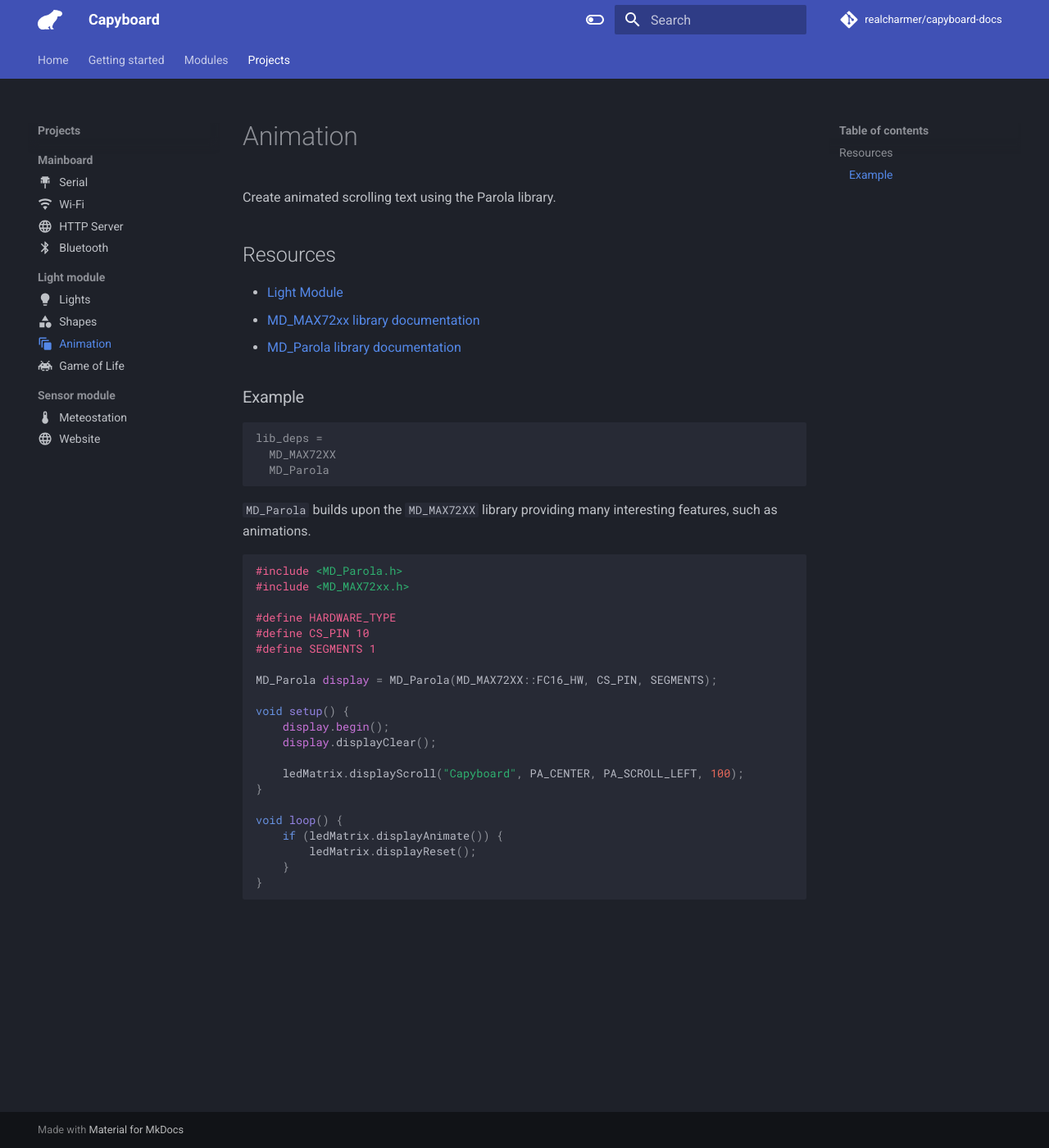
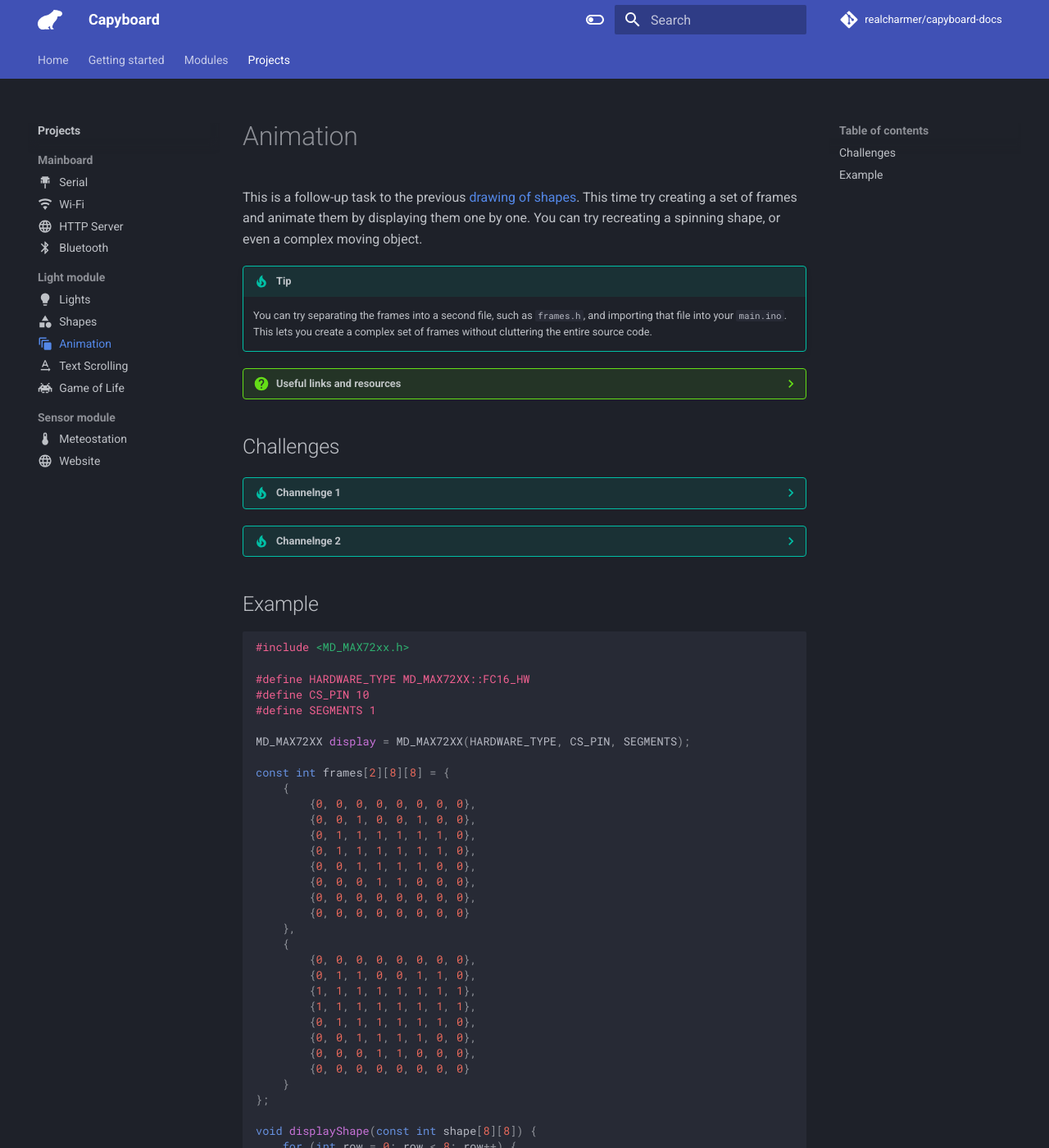
Before and after one commit to realcharmer/capyboard-docs, an MkDocs documentation site: the page built from docs/projects/light-module/animation.md, in a window 1280 px wide and 1400 px high. Shown: the whole window at 82% size. Built offline with MkDocs 1.6.1 and Material for MkDocs 9.7.7, drawn with Linux system fonts in a browser that asks for light colours; comment, search, counter and statistics services are not loaded; some of the changed text lies outside the part shown.

Commit message:
Expand projects

````diff
--- a/docs/projects/light-module/animation.md
+++ b/docs/projects/light-module/animation.md
@@ -4,45 +4,78 @@ icon: material/animation
 
 # Animation
 
-Create animated scrolling text using the Parola library.
+This is a follow-up task to the previous [drawing of shapes](shapes.md). This time try creating a set of frames and animate them by displaying them one by one. You can try recreating a spinning shape, or even a complex moving object.
 
-## Resources
+!!! tip
 
-- [Light Module](../../modules/light-module.md)
-- [MD_MAX72xx library documentation](https://majicdesigns.github.io/MD_MAX72XX/class_m_d___m_a_x72_x_x.html)
-- [MD_Parola library documentation](https://majicdesigns.github.io/MD_Parola/class_m_d___parola.html)
+    You can try separating the frames into a second file, such as `frames.h`, and importing that file into your `main.ino`. This lets you create a complex set of frames without cluttering the entire source code.
 
+??? question "Useful links and resources"
 
-### Example
+    - [Light Module](../../modules/light-module.md)
+    - [MD_MAX72xx library documentation](https://majicdesigns.github.io/MD_MAX72XX/class_m_d___m_a_x72_x_x.html)
 
-```ini
-lib_deps =
-  MD_MAX72XX
-  MD_Parola
-```
+## Challenges
 
-`MD_Parola` builds upon the `MD_MAX72XX` library providing many interesting features, such as animations.
+??? tip "Channelnge 1"
+
+    Create an animation with more than two frames, such as countdown.
+
+??? tip "Channelnge 2"
+
+    Create multiple animated scenes.
+
+## Example
 
 ```arduino
-#include <MD_Parola.h>
 #include <MD_MAX72xx.h>
 
-#define HARDWARE_TYPE
+#define HARDWARE_TYPE MD_MAX72XX::FC16_HW
 #define CS_PIN 10
 #define SEGMENTS 1
 
-MD_Parola display = MD_Parola(MD_MAX72XX::FC16_HW, CS_PIN, SEGMENTS);
+MD_MAX72XX display = MD_MAX72XX(HARDWARE_TYPE, CS_PIN, SEGMENTS);
+
+const int frames[2][8][8] = {
+	{
+		{0, 0, 0, 0, 0, 0, 0, 0},
+		{0, 0, 1, 0, 0, 1, 0, 0},
+		{0, 1, 1, 1, 1, 1, 1, 0},
+		{0, 1, 1, 1, 1, 1, 1, 0},
+		{0, 0, 1, 1, 1, 1, 0, 0},
+		{0, 0, 0, 1, 1, 0, 0, 0},
+		{0, 0, 0, 0, 0, 0, 0, 0},
+		{0, 0, 0, 0, 0, 0, 0, 0}
+	},
+	{
+		{0, 0, 0, 0, 0, 0, 0, 0},
+		{0, 1, 1, 0, 0, 1, 1, 0},
+		{1, 1, 1, 1, 1, 1, 1, 1},
+		{1, 1, 1, 1, 1, 1, 1, 1},
+		{0, 1, 1, 1, 1, 1, 1, 0},
+		{0, 0, 1, 1, 1, 1, 0, 0},
+		{0, 0, 0, 1, 1, 0, 0, 0},
+		{0, 0, 0, 0, 0, 0, 0, 0}
+	}
+};
+
+void displayShape(const int shape[8][8]) {
+	for (int row = 0; row < 8; row++) {
+		for (int col = 0; col < 8; col++) {
+			display.setPoint(col, row, shape[row][col]);
+		}
+	}
+}
 
 void setup() {
-    display.begin();
-    display.displayClear();
-
-    ledMatrix.displayScroll("Capyboard", PA_CENTER, PA_SCROLL_LEFT, 100);
+	display.begin();
+	display.clear();
 }
 
 void loop() {
-    if (ledMatrix.displayAnimate()) {
-        ledMatrix.displayReset();
-    }
+	for (int i = 0; i < 2; i++) {
+		displayShape(frames[i]);
+		delay(500);
+	}
 }
 ```
--- a/mkdocs.yml
+++ b/mkdocs.yml
@@ -31,6 +31,8 @@ theme:
         name: Switch to dark mode
 
 markdown_extensions:
+  - admonition
+  - pymdownx.details
   - pymdownx.highlight:
       anchor_linenums: true
   - pymdownx.superfences
````
Also changed, not shown: docs/projects/index.md (added, +19 -0 lines), docs/projects/light-module/game-of-life.md (+0 -6 lines), docs/projects/light-module/lights.md (+48 -2 lines), docs/projects/light-module/shapes.md (+8 -9 lines), docs/projects/light-module/text-scrolling.md (added, +60 -0 lines), docs/projects/.pages, docs/projects/light-module/.pages.
